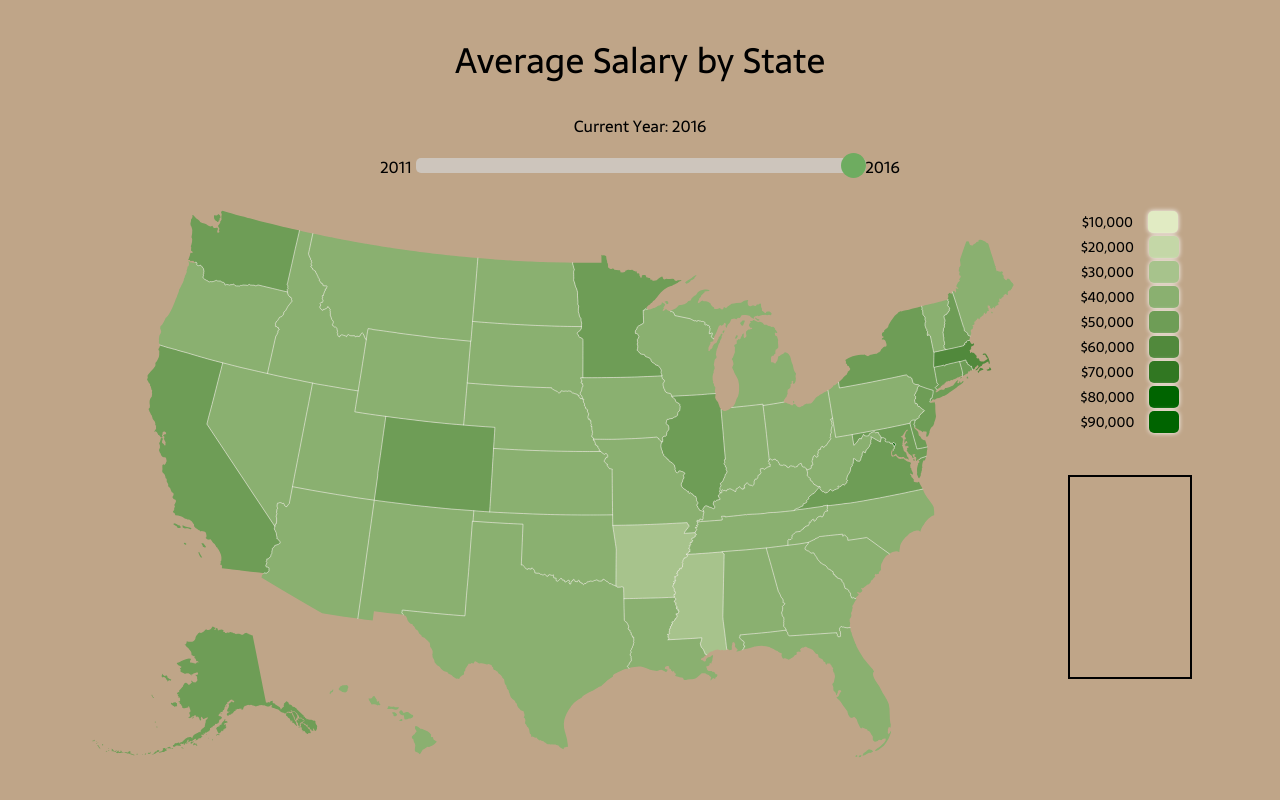
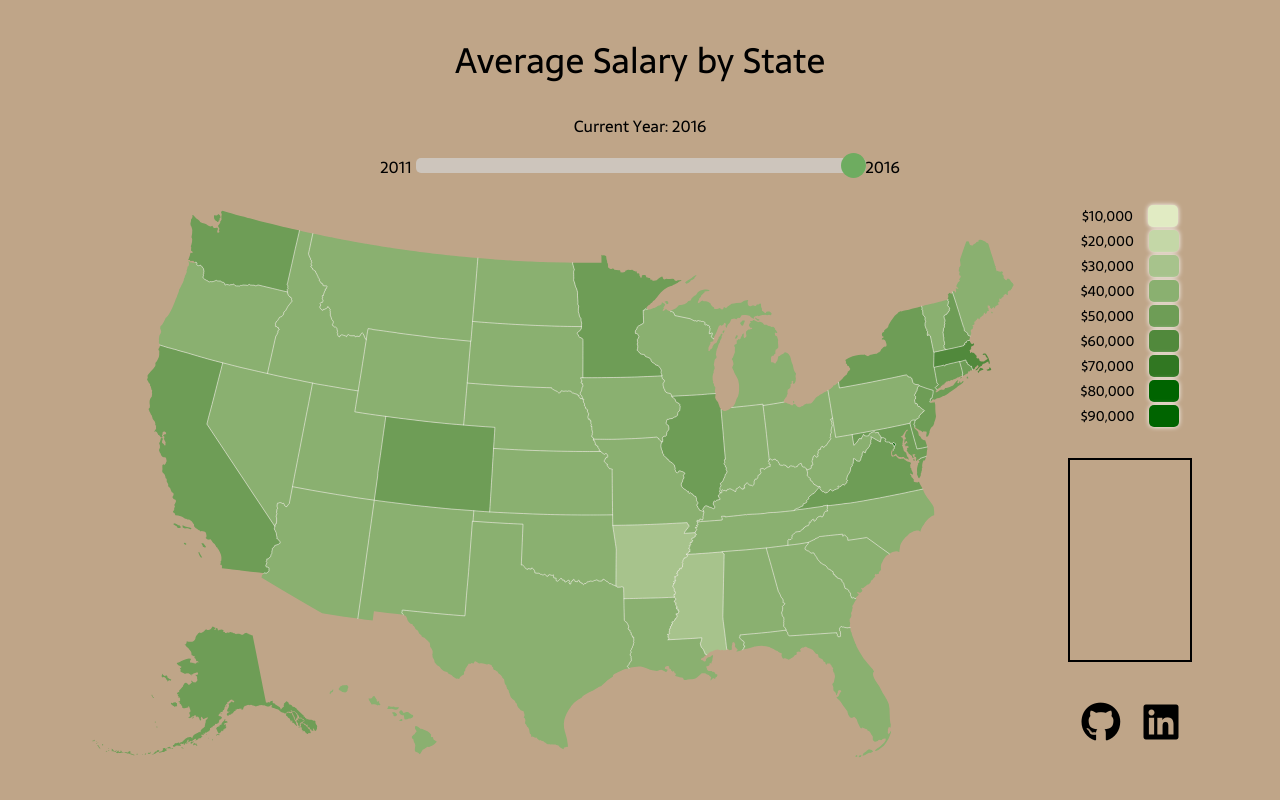
Before and after one commit to henrychen11/topodata, a PHP site: page / in a window 1280 px wide. Run offline with PHP 8.4, Linux system fonts and the light colour scheme; some libraries are stand-ins or nearby versions.

Commit message:
added footer logo

```diff
--- a/css/main.css
+++ b/css/main.css
@@ -120,13 +120,12 @@
 }
 
 .footer {
+  display: flex;
+  justify-content: space-around;
   min-height: 30px;
   width: 100%;
-  z-index: 3;
 }
 
-.footer a, i {
-  display: block;
-  min-height: 30px;
-  min-width: 30px;
+.footer-logo {
+  font-size: 40px;
 }
```
Also changed, not shown: main/main.js (+18 -15 lines), lib/bundle.js, 1 other file.
